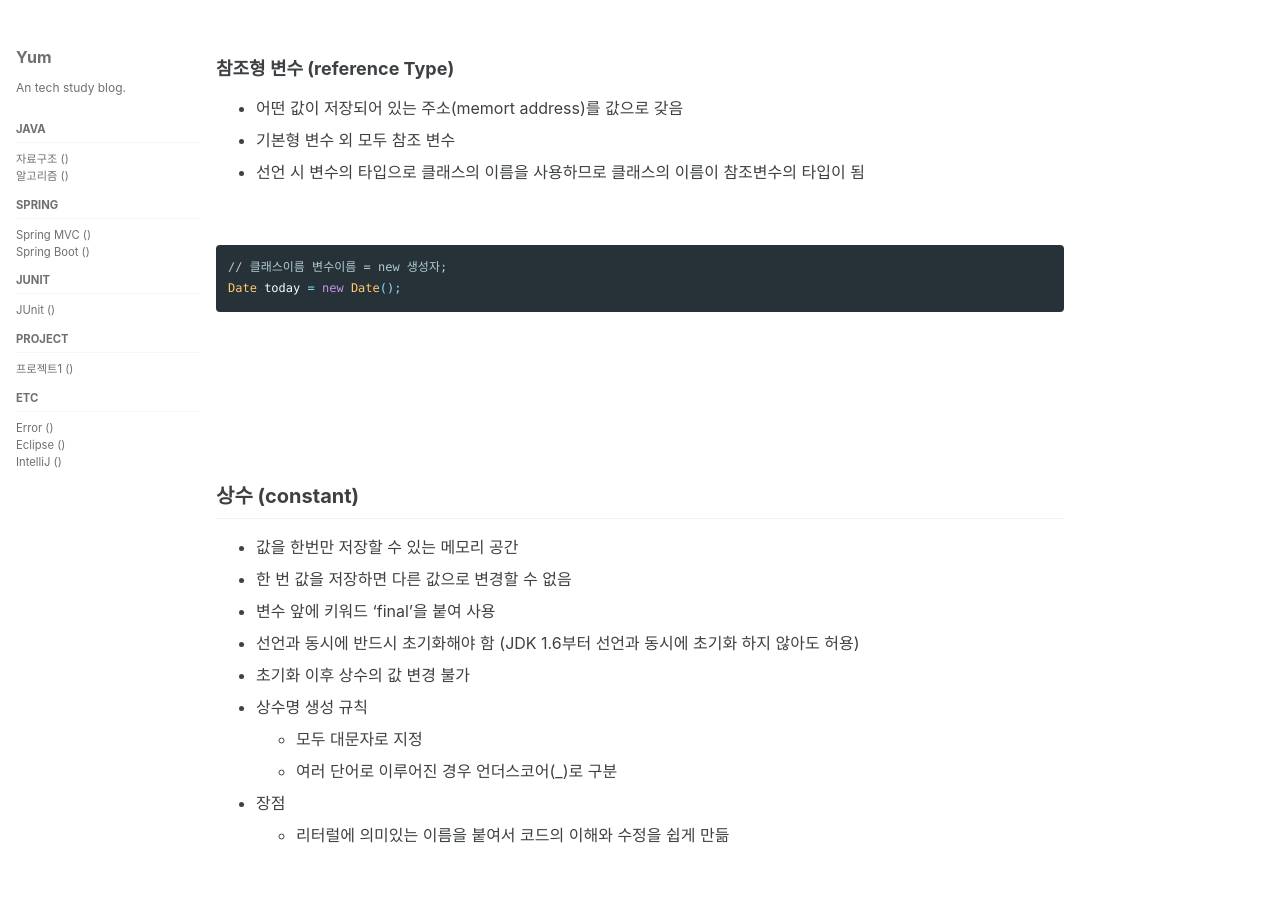
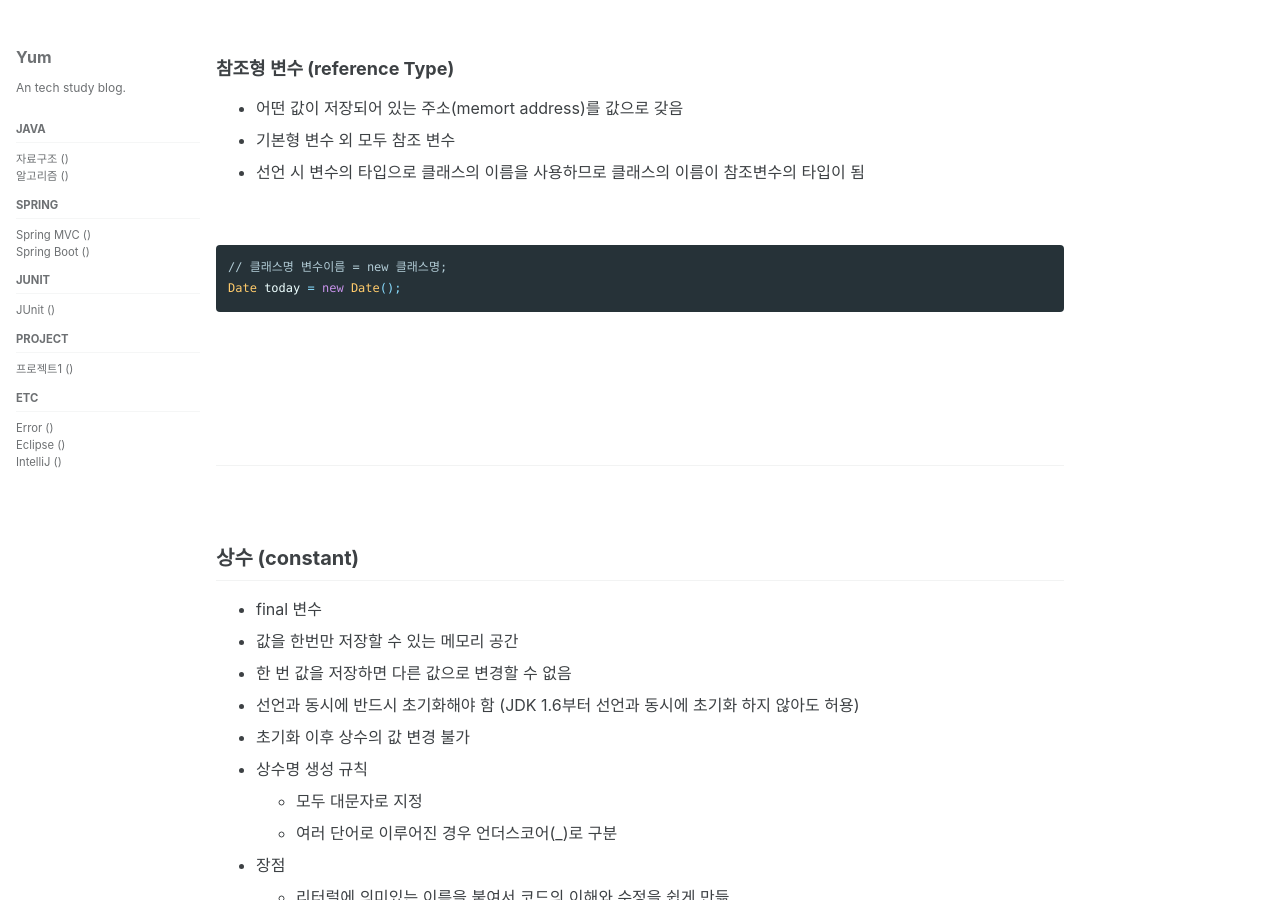
Before and after one commit to gkfgran5037/gkfgran5037.github.io, a Jekyll site: the page built from _posts/java/basic/2022-09-30-Java-basic.md, in a window 1280 px wide and 900 px high, scrolled down 1250 px. Built offline with Jekyll 4.4.1, drawn with Linux system fonts in a browser that asks for light colours; cached includes are drawn as plain includes.

Commit message:
Update description

````diff
--- a/_posts/java/basic/2022-09-30-Java-basic.md
+++ b/_posts/java/basic/2022-09-30-Java-basic.md
@@ -57,7 +57,7 @@ int age = 2; // 변수 초기화 방법 2 ) 변수 선언과 동시에 초기화
 <br/>
 
 ```java
-// 클래스이름 변수이름 = new 생성자;
+// 클래스명 변수이름 = new 클래스명;
 Date today = new Date();
 ```
 <br/><br/><br/><br/><br/>
@@ -66,11 +66,13 @@ Date today = new Date();
 
 
 
+---
+<br/>
 
 ## 상수 (constant)
+- final 변수
 - 값을 한번만 저장할 수 있는 메모리 공간
 - 한 번 값을 저장하면 다른 값으로 변경할 수 없음
-- 변수 앞에 키워드 'final'을 붙여 사용
 - 선언과 동시에 반드시 초기화해야 함 (JDK 1.6부터 선언과 동시에 초기화 하지 않아도 허용)
 - 초기화 이후 상수의 값 변경 불가
 - 상수명 생성 규칙
@@ -84,10 +86,7 @@ Date today = new Date();
 ```java
 final int MAX_SCORE = 100; // final 타입 상수명 = 값;
 ```
-<br/><br/><br/><br/><br/>
-
-
-
+<br/><br/><br/>
 
 
 
````
